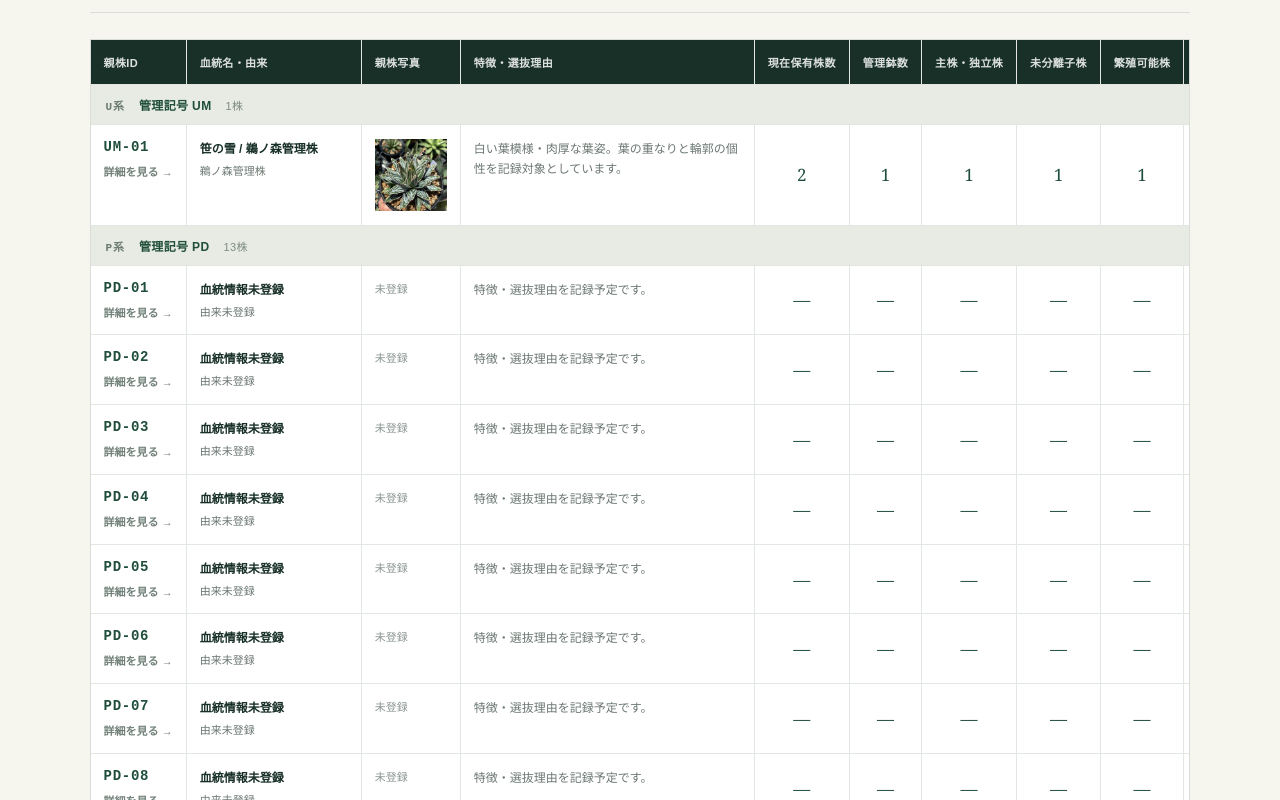
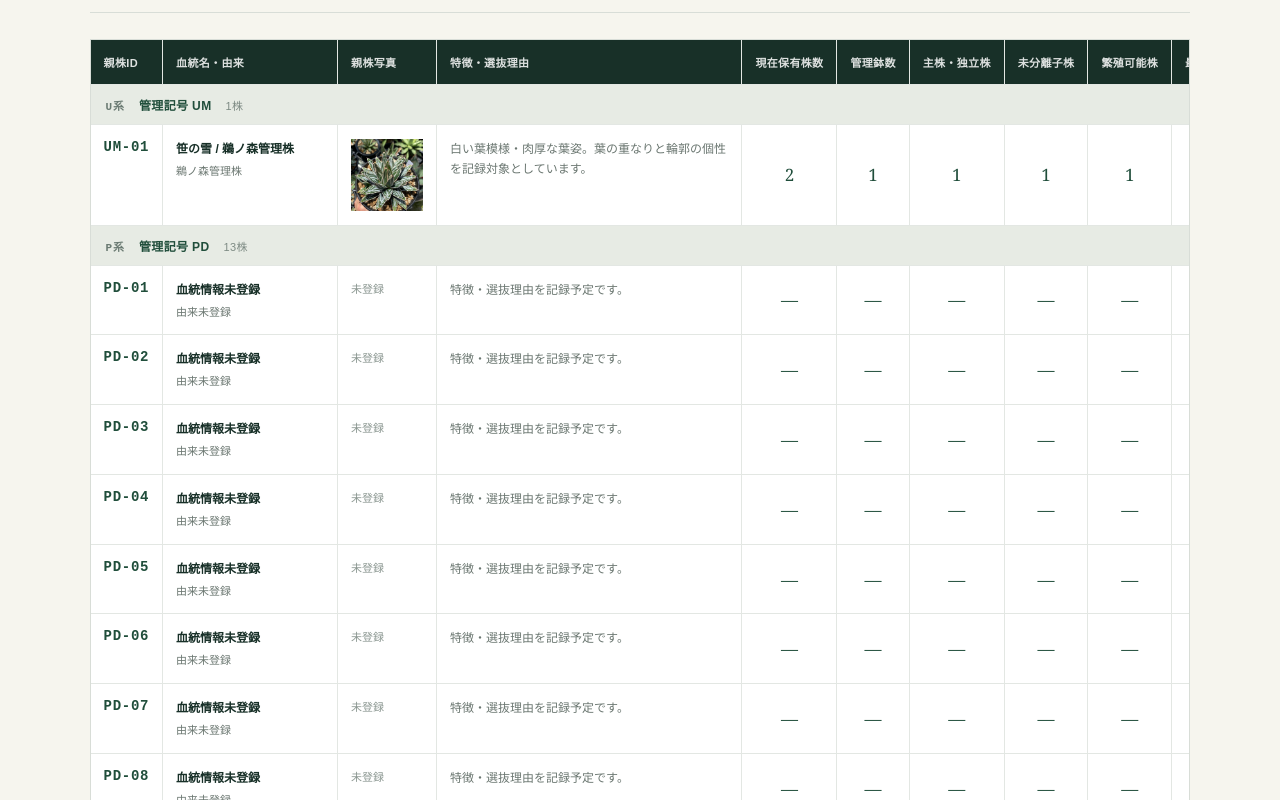
Before and after one commit to KomeUme/unomori-plant-archive, a Next.js app: page /varieties/agave-victoriae-reginae in a window 1280 px wide. Shown: the part 960-1760 px from the top of the page. Built offline with nearby package versions, Linux system fonts and the light colour scheme; no server answers.

Commit message:
Make parent stock rows open details

```diff
--- a/app/globals.css
+++ b/app/globals.css
@@ -162,13 +162,13 @@ footer { background:#132c23; color:white; display:grid; grid-template-columns:1.
 .pedigree-table th,.pedigree-table td { padding:14px 13px; border-right:1px solid #e3e7e3; border-bottom:1px solid #e3e7e3; vertical-align:top; text-align:left; white-space:nowrap; }
 .pedigree-table thead th { background:#183028; color:rgba(255,255,255,.86); font-size:11px; font-weight:700; letter-spacing:.03em; vertical-align:middle; }
 .pedigree-table thead button { border:0; padding:0; color:inherit; background:transparent; font:inherit; text-align:left; cursor:pointer; }.pedigree-table thead button:hover { color:var(--lime); }
-.pedigree-table tbody tr:hover { background:#f6f8f4; }
+.pedigree-table tbody tr.stock-table-row { cursor:pointer; }.pedigree-table tbody tr.stock-table-row:hover,.pedigree-table tbody tr.stock-table-row:focus-visible { background:#f1f3ed; }.pedigree-table tbody tr.stock-table-row:focus-visible td:first-child { box-shadow:inset 3px 0 0 var(--lime); }
 .pedigree-table .management-group-row th { padding:11px 15px; background:#e7ebe4; color:var(--green); font-family:Arial,"Yu Gothic",sans-serif; font-size:12px; font-weight:700; letter-spacing:.03em; text-align:left; }
 .management-group-row span { margin-right:14px; color:#6a7a72; font-family:monospace; font-size:11px; letter-spacing:.08em; }.management-group-row b { margin-right:14px; }.management-group-row em { color:#7d8a83; font-size:11px; font-style:normal; font-weight:400; }
 .pedigree-table td:nth-child(n+5):nth-child(-n+12) { text-align:center; vertical-align:middle; font-family:Georgia,serif; font-size:17px; color:var(--green); }
 .pedigree-table td:nth-child(2) { min-width:175px; white-space:normal; }.pedigree-table td:nth-child(4),.pedigree-table td:nth-child(13) { white-space:normal; min-width:240px; color:var(--muted); font-family:inherit; font-size:12px; line-height:1.7; }
-.stock-id-link { display:flex; flex-direction:column; gap:8px; color:var(--green); font-family:monospace; font-size:14px; font-weight:700; letter-spacing:.05em; }.stock-id-link b { color:#718078; font-family:Arial,"Yu Gothic",sans-serif; font-size:11px; letter-spacing:0; }.stock-id-link:hover b { color:var(--green); }
-.cell-subtext { display:block; margin-top:6px; color:var(--muted); font-size:11px; }.stock-table-image { display:block; width:72px; height:72px; overflow:hidden; background:#e0e6e0; }.stock-table-image img { width:100%; height:100%; object-fit:cover; transition:transform .25s; }.stock-table-image:hover img { transform:scale(1.07); }.image-pending { color:#8a9690; font-size:11px; }.pedigree-empty { padding:70px 20px; text-align:center; border:1px solid var(--line); background:white; color:var(--muted); font-size:14px; }
+.stock-id-link { display:inline-block; color:var(--green); font-family:monospace; font-size:14px; font-weight:700; letter-spacing:.05em; transition:transform .2s; }.stock-table-row:hover .stock-id-link,.stock-table-row:focus-visible .stock-id-link { transform:translateX(6px); }
+.cell-subtext { display:block; margin-top:6px; color:var(--muted); font-size:11px; }.stock-table-image { display:block; width:72px; height:72px; overflow:hidden; background:#e0e6e0; }.stock-table-image img { width:100%; height:100%; object-fit:cover; transition:transform .25s; }.stock-table-row:hover .stock-table-image img,.stock-table-row:focus-visible .stock-table-image img { transform:scale(1.07); }.image-pending { color:#8a9690; font-size:11px; }.pedigree-empty { padding:70px 20px; text-align:center; border:1px solid var(--line); background:white; color:var(--muted); font-size:14px; }
 
 .stock-detail-top { padding:38px 8vw 0; background:#f6f5ee; }.stock-detail-card { display:grid; grid-template-columns:minmax(330px,43%) 1fr; background:white; }
 .stock-detail-image { min-height:520px; background:#dce4dd; display:grid; place-items:center; }.stock-detail-image img { width:100%; height:100%; object-fit:cover; object-position:center; filter:saturate(.8); }.stock-detail-image span { color:#718078; font-family:monospace; font-size:13px; letter-spacing:.08em; text-align:center; line-height:1.8; }
--- a/app/varieties/[slug]/parent-stock-table.tsx
+++ b/app/varieties/[slug]/parent-stock-table.tsx
@@ -86,6 +86,7 @@ export function ParentStockTable({ stocks }: { stocks: ParentStock[] }) {
   };
 
   const buttonLabel = (key: SortKey, text: string) => `${text}${sortKey === key ? direction === 'asc' ? ' ↑' : ' ↓' : ''}`;
+  const openDetail = (id: string) => { window.location.assign(siteHref(`/mothers/${id}`)); };
 
   return <>
     <div className="sort-bar parent-stock-sort-bar" aria-label="親株一覧の並び替え"><p>表示順</p><div>{sortOptions.map(({ key, label }) => <button type="button" key={key} className={sortKey === key ? 'is-active' : ''} aria-pressed={sortKey === key} onClick={() => changeSort(key)}>{buttonLabel(key, label)}</button>)}</div></div>
@@ -105,10 +106,12 @@ export function ParentStockTable({ stocks }: { stocks: ParentStock[] }) {
       </tr></thead>
       <tbody>{groupedStocks.map((group) => <Fragment key={`${group.primary}-${group.prefix}`}>
         {group.primary && group.prefix ? <tr className="management-group-row"><th colSpan={13} scope="rowgroup"><span>{group.primary}系</span><b>管理記号 {group.prefix}</b><em>{group.stocks.length}株</em></th></tr> : null}
-        {group.stocks.map((stock) => <tr key={stock.id}>
-          <td><a className="stock-id-link" href={siteHref(`/mothers/${stock.id}`)}><span>{stock.id}</span><b>詳細を見る →</b></a></td>
+        {group.stocks.map((stock) => <tr key={stock.id} className="stock-table-row" role="link" tabIndex={0} aria-label={`${stock.id}の詳細を開く`} onClick={() => openDetail(stock.id)} onKeyDown={(event) => {
+          if (event.key === 'Enter' || event.key === ' ') { event.preventDefault(); openDetail(stock.id); }
+        }}>
+          <td><span className="stock-id-link">{stock.id}</span></td>
           <td><strong>{stock.lineageName}</strong><span className="cell-subtext">{stock.origin}</span></td>
-          <td>{stock.image ? <a className="stock-table-image" href={siteHref(`/mothers/${stock.id}`)} aria-label={`${stock.id}の詳細を開く`}><img src={siteHref(stock.image)} alt={`${stock.id} 親株写真`} /></a> : <span className="image-pending">未登録</span>}</td>
+          <td>{stock.image ? <span className="stock-table-image"><img src={siteHref(stock.image)} alt={`${stock.id} 親株写真`} /></span> : <span className="image-pending">未登録</span>}</td>
           <td className="selection-cell">{stock.selectionReason}</td>
           <td>{numberOrDash(getCurrentHeldPlantCount(stock))}</td><td>{numberOrDash(getManagedPotCount(stock))}</td><td>{numberOrDash(getCurrentRootedPlantCount(stock))}</td><td>{numberOrDash(getCurrentAttachedOffsetCount(stock))}</td>
           <td>{numberOrDash(getCurrentBreedingReadyPlantCount(stock))}</td><td>{numberOrDash(getLatestAnnualNewOffsetCount(stock))}</td><td>{numberOrDash(getLatestAnnualSoldCount(stock))}</td><td>{numberOrDash(getOffsetsPerBreedingPlant(stock))}</td>
```
